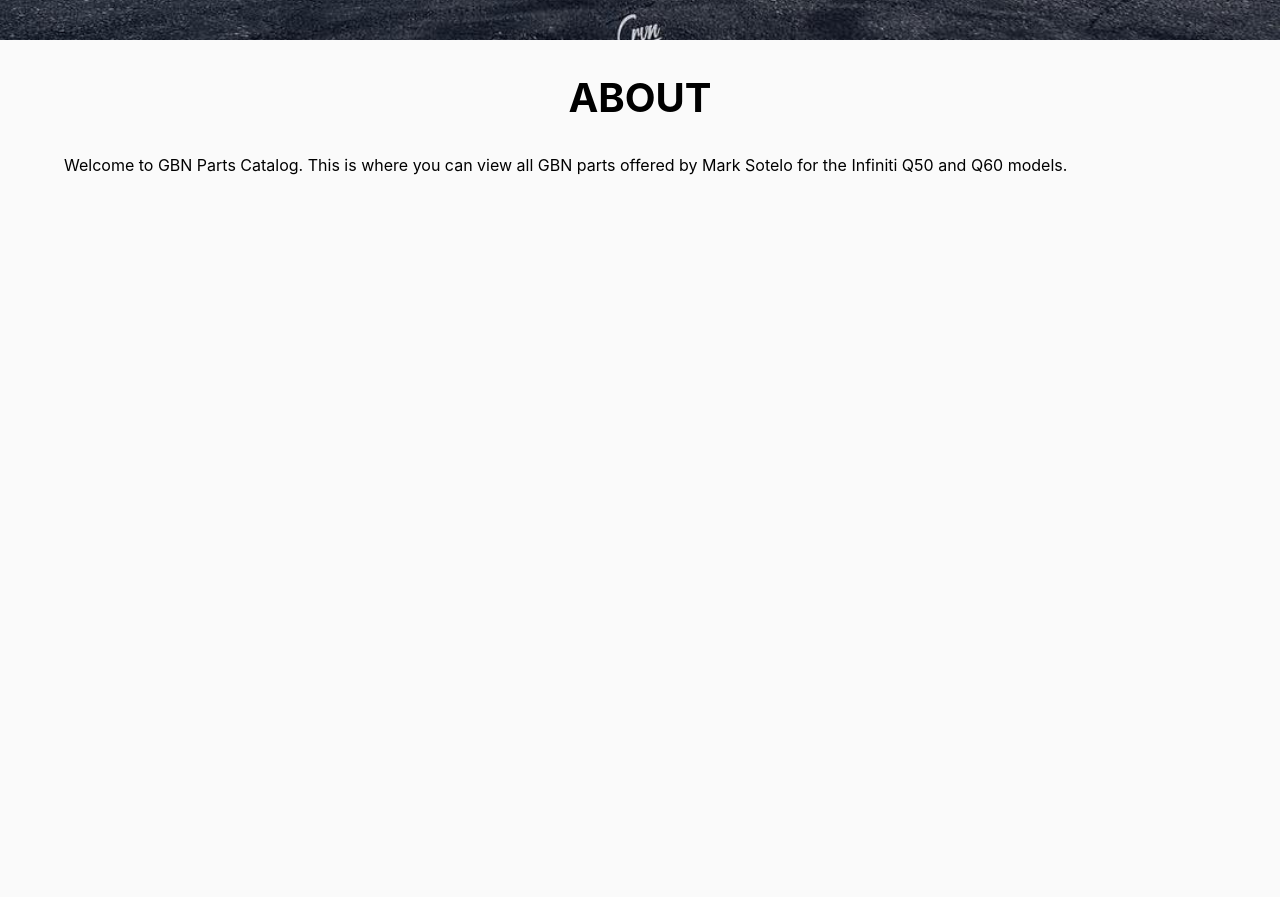
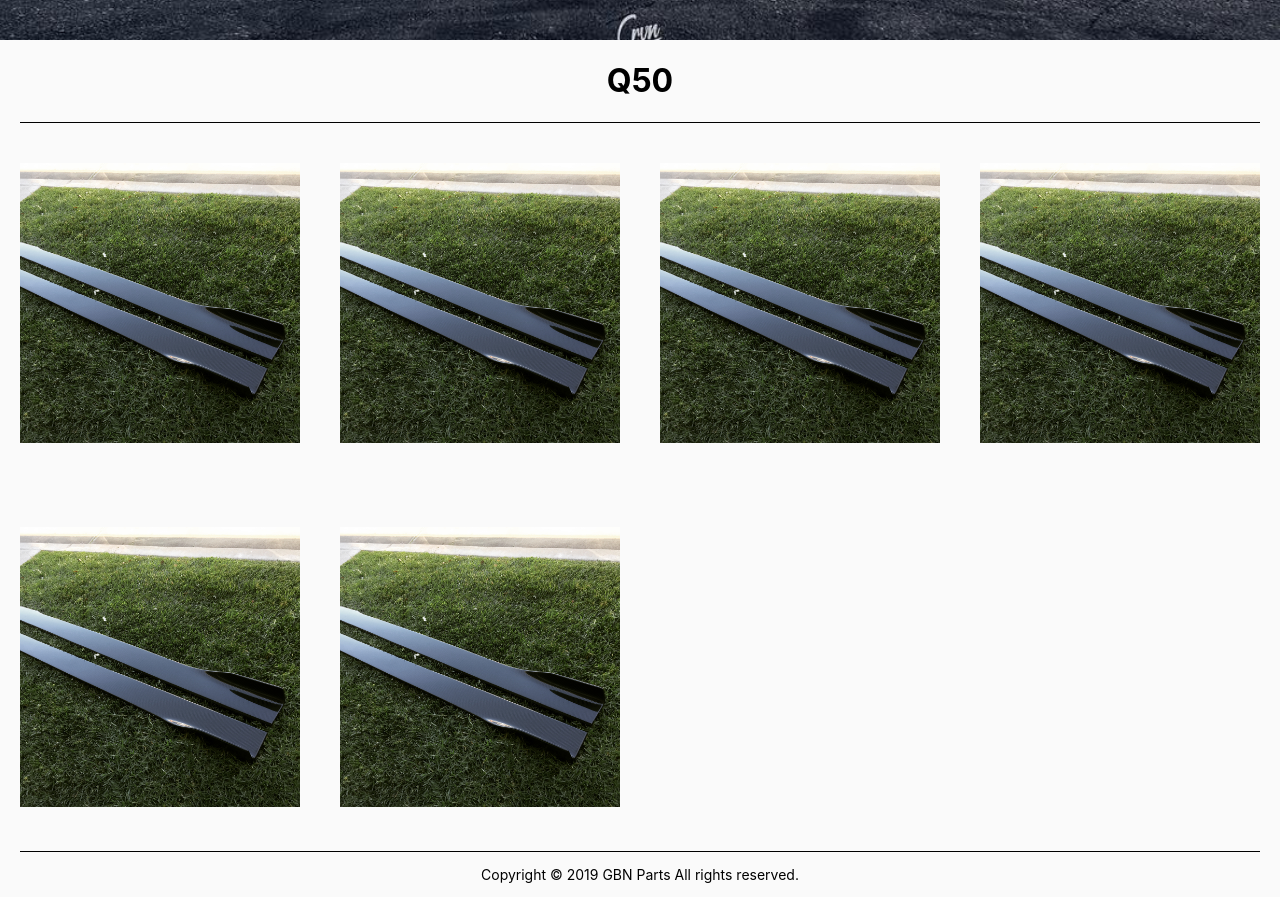
Before and after one commit to vqn1204/gbn-parts, a React (Create React App) app: page / in a window 1280 px wide. Shown: the part 760-1657 px from the top of the page. Before the commit the page ends 951 px from the top, so only its background shows below. Built offline with nearby package versions, Linux system fonts and the light colour scheme.

Commit message:
Added products, removed about section

```diff
--- a/src/App.css
+++ b/src/App.css
@@ -1,5 +1,9 @@
 body {
   background-color: #fafafa;
+}
+
+img {
+  max-width: 100%;
 }
 
 h2 {
@@ -43,3 +47,31 @@ h2 {
 .about-section {
   padding: 0 5%;
 }
+
+.header-container {
+  display: flex;
+  justify-content: center;
+  border-bottom: 1px solid black;
+  margin: 0 20px;
+}
+
+.footer-container {
+  display: flex;
+  justify-content: center;
+  margin: 0 20px;
+  border-top: 1px solid black;
+}
+
+.copyright-text {
+  font-size: 14px;
+}
+
+.products-container {
+  display: flex;
+  flex-wrap: wrap;
+}
+
+.product-container {
+  flex: 0 1 calc(25% - 40px);
+  margin: 40px 20px;
+}
--- a/src/App.js
+++ b/src/App.js
@@ -1,14 +1,18 @@
 import React, { Component } from "react";
 import "./App.css";
 import Banner from "./components/banner";
-import About from "./components/about";
+import Header from "./components/header";
+import Footer from "./components/footer";
+import ProductList from "./components/productList";
 
 class App extends Component {
   render() {
     return (
       <React.Fragment>
         <Banner />
-        <About />
+        <Header title="Q50" />
+        <ProductList />
+        <Footer />
       </React.Fragment>
     );
   }
--- a/src/components/about.jsx
+++ /dev/null
@@ -1,17 +0,0 @@
-import React, { Component } from "react";
-
-class About extends Component {
-  render() {
-    return (
-      <div className="about-section">
-        <h2 className="center-align">ABOUT</h2>
-        <p>
-          Welcome to GBN Parts Catalog. This is where you can view all GBN parts
-          offered by Mark Sotelo for the Infiniti Q50 and Q60 models.
-        </p>
-      </div>
-    );
-  }
-}
-
-export default About;
--- /dev/null
+++ b/src/components/footer.jsx
@@ -0,0 +1,15 @@
+import React, { Component } from "react";
+
+class Footer extends Component {
+  render() {
+    return (
+      <div className="footer-container">
+        <p className="copyright-text">
+          Copyright &copy; 2019 GBN Parts All rights reserved.
+        </p>
+      </div>
+    );
+  }
+}
+
+export default Footer;
--- /dev/null
+++ b/src/components/header.jsx
@@ -0,0 +1,13 @@
+import React, { Component } from "react";
+
+class Header extends Component {
+  render() {
+    return (
+      <div className="header-container">
+        <h1>{this.props.title}</h1>
+      </div>
+    );
+  }
+}
+
+export default Header;
--- /dev/null
+++ b/src/components/product.jsx
@@ -0,0 +1,13 @@
+import React, { Component } from "react";
+
+class Product extends Component {
+  render() {
+    return (
+      <div className="product-container">
+        <img src={this.props.image} alt="" />
+      </div>
+    );
+  }
+}
+
+export default Product;
--- /dev/null
+++ b/src/components/productList.jsx
@@ -0,0 +1,20 @@
+import React, { Component } from "react";
+import SideSplitters from "../assets/side_splitters.jpg";
+import Product from "./product";
+
+class ProductList extends Component {
+  render() {
+    return (
+      <div className="products-container">
+        <Product image={SideSplitters} />
+        <Product image={SideSplitters} />
+        <Product image={SideSplitters} />
+        <Product image={SideSplitters} />
+        <Product image={SideSplitters} />
+        <Product image={SideSplitters} />
+      </div>
+    );
+  }
+}
+
+export default ProductList;
```
Also changed, not shown: src/assets/side_splitters.jpg (added).
